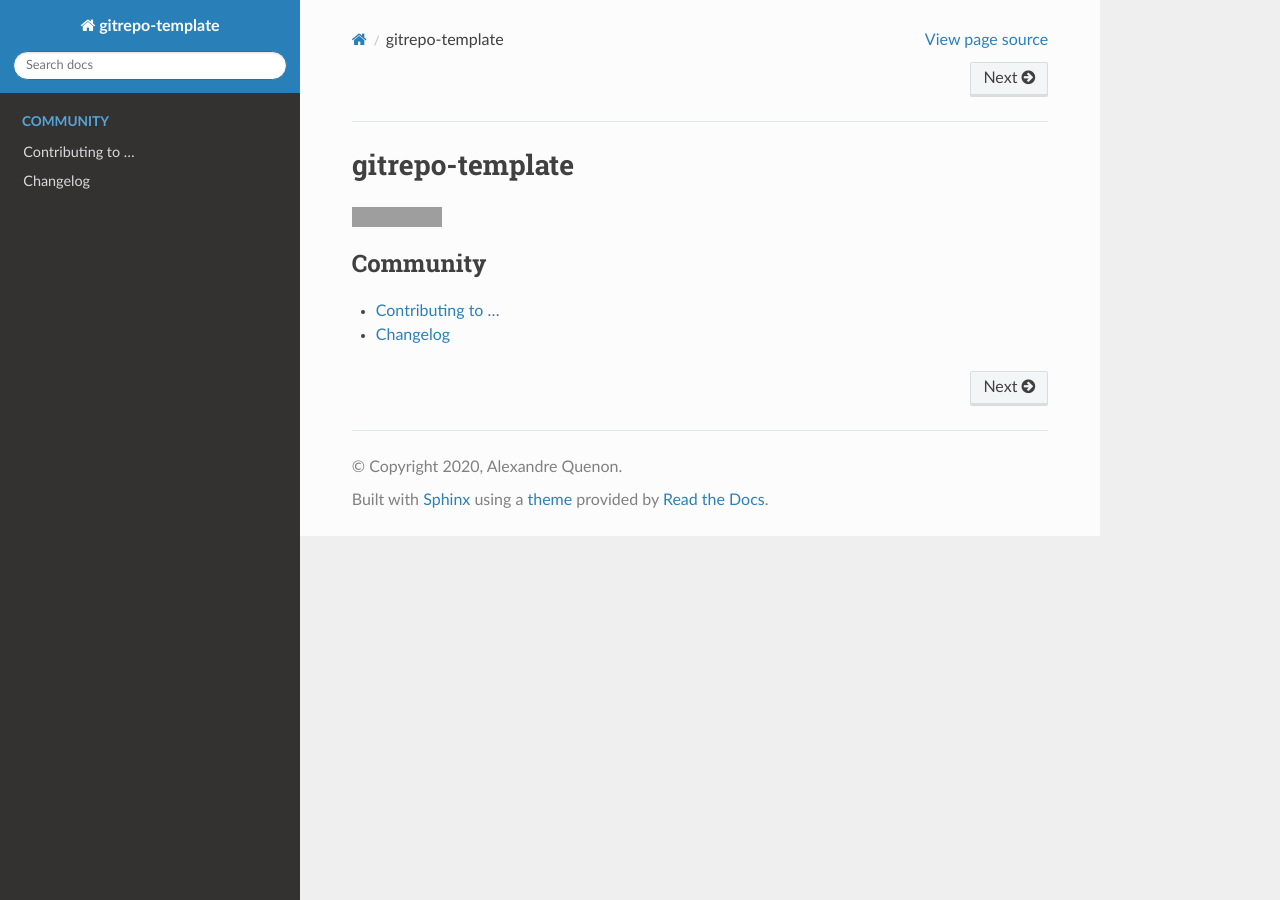
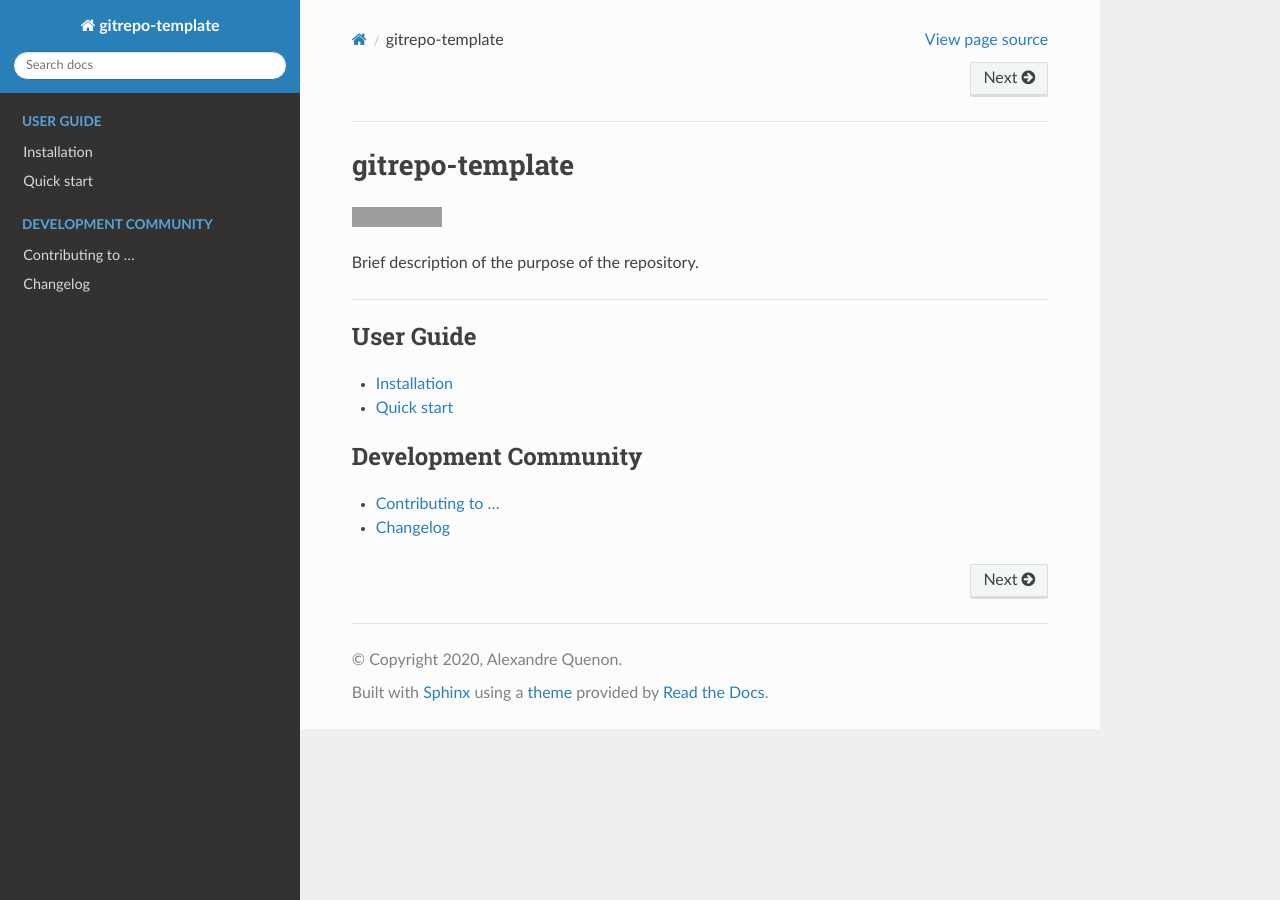
Before and after one commit to Arkh42/gitrepo-template, a Sphinx documentation site: the page built from docs/source/index.rst, in a window 1280 px wide. Built offline with Sphinx 7.4.7 and the Read the Docs theme 2.0.0, drawn with Linux system fonts in a browser that asks for light colours; grey boxes are pictures that could not be loaded.

Commit message:
DOC: user guide section.

```diff
--- a/docs/source/index.rst
+++ b/docs/source/index.rst
@@ -9,17 +7,28 @@ gitrepo-template
 ################
 
 
+
 .. image:: https://readthedocs.org/projects/gitrepo-template/badge/?version=latest
 	:target: https://gitrepo-template.readthedocs.io/en/latest/?badge=latest
 	:alt: Documentation Status
 
 
-.. toctree::
-	:maxdepth: 2
-	:caption: Contents:
+
+Brief description of the purpose of the repository.
+
+
+----
+
 
 .. toctree::
-	:caption: Community
+	:caption: User Guide
+	:maxdepth: 2
+
+	userguide/installing
+	userguide/quick_start
+
+.. toctree::
+	:caption: Development Community
 	:maxdepth: 1
 
 	contributing
--- /dev/null
+++ b/docs/source/userguide/quick_start.rst
@@ -0,0 +1,8 @@
+
+***********
+Quick start
+***********
+
+
+
+Short example for quick start.
```
Also changed, not shown: other parts of docs/source/index.rst (+0 -2 lines), docs/source/userguide/installing.rst (added, +7 -0 lines).
